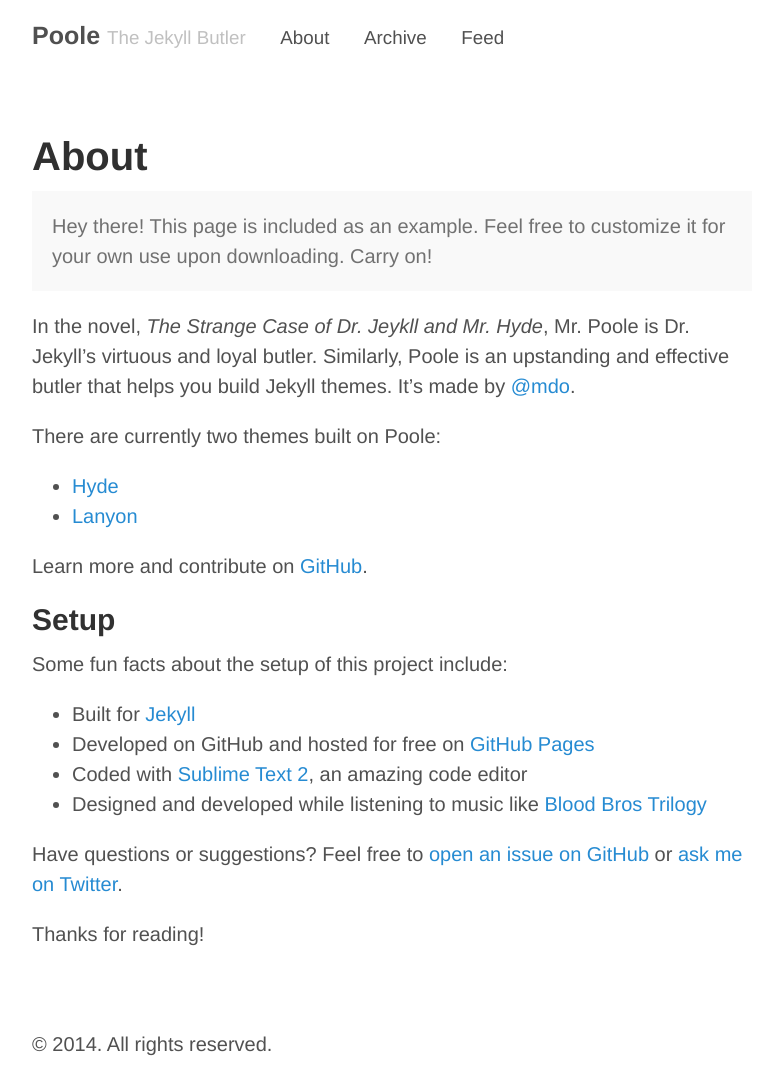
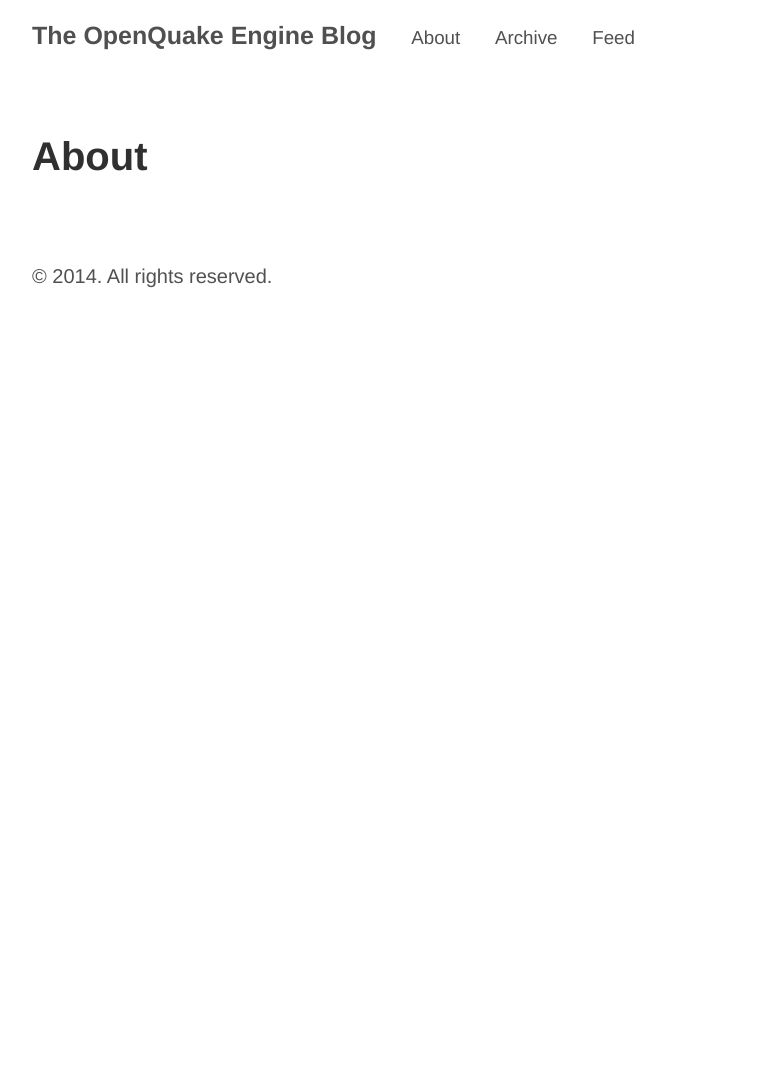
Before and after one commit to micheles/micheles.github.io, a Jekyll site: the page built from about.md, in a window 1280 px wide. Shown: the whole page, without its empty margins (248-1021 px from the left). Built offline with Jekyll 4.4.1, drawn with Linux system fonts in a browser that asks for light colours; Markdown is read by kramdown in place of the engine named in the settings; after the commit the page ends 900 px from its top, so only the background shows below that.

Commit message:
Removed the references to Poole

```diff
--- a/_config.yml
+++ b/_config.yml
@@ -6,20 +6,20 @@
 permalink:        pretty
 
 # Setup
-title:            Poole
-tagline:          The Jekyll Butler
-url:              http://getpoole.com
+title:            The OpenQuake Engine Blog
+tagline:
+url:              http://
 paginate:         1
 baseurl:          /
 author:
-  name:           Mark Otto
-  url:            https://twitter.com/mdo
-  email:          markdotto@gmail.com
+  name:           Michele Simionato
+  url:            https://github.com/micheles
+  email:          michele.simionato@gmail.com
 
 # Custom vars
 version:          1.0.0
 github:
-  repo:           https://github.com/poole/poole
+  repo:           https://github.com/micheles/micheles.github.io
 pages_list:
   About: '/about'
   Archive: '/archive'
--- a/about.md
+++ b/about.md
@@ -2,29 +2,3 @@
 layout: page
 title: About
 ---
-
-<p class="message">
-  Hey there! This page is included as an example. Feel free to customize it for your own use upon downloading. Carry on!
-</p>
-
-In the novel, *The Strange Case of Dr. Jeykll and Mr. Hyde*, Mr. Poole is Dr. Jekyll's virtuous and loyal butler. Similarly, Poole is an upstanding and effective butler that helps you build Jekyll themes. It's made by [@mdo](https://twitter.com/mdo).
-
-There are currently two themes built on Poole:
-
-* [Hyde](http://hyde.getpoole.com)
-* [Lanyon](http://lanyon.getpoole.com)
-
-Learn more and contribute on [GitHub](https://github.com/poole).
-
-## Setup
-
-Some fun facts about the setup of this project include:
-
-* Built for [Jekyll](http://jekyllrb.com)
-* Developed on GitHub and hosted for free on [GitHub Pages](https://pages.github.com)
-* Coded with [Sublime Text 2](http://sublimetext.com), an amazing code editor
-* Designed and developed while listening to music like [Blood Bros Trilogy](https://soundcloud.com/maddecent/sets/blood-bros-series)
-
-Have questions or suggestions? Feel free to [open an issue on GitHub](https://github.com/poole/issues/new) or [ask me on Twitter](https://twitter.com/mdo).
-
-Thanks for reading!
```
Also changed, not shown: _posts/2013-12-31-whats-jekyll.md (deleted, +0 -10 lines), _posts/2014-01-01-example-content.md (deleted, +0 -138 lines), _posts/2014-01-02-introducing-poole.md (deleted, +0 -40 lines).
